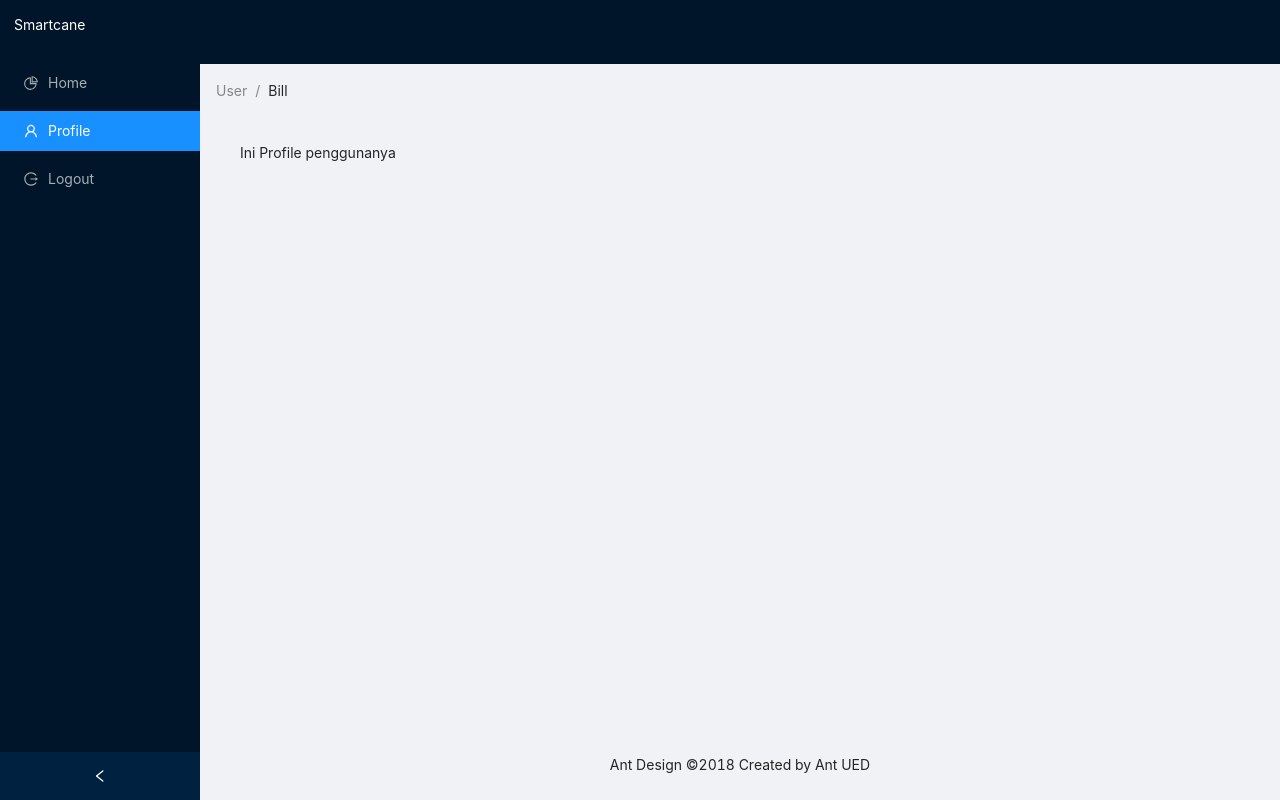
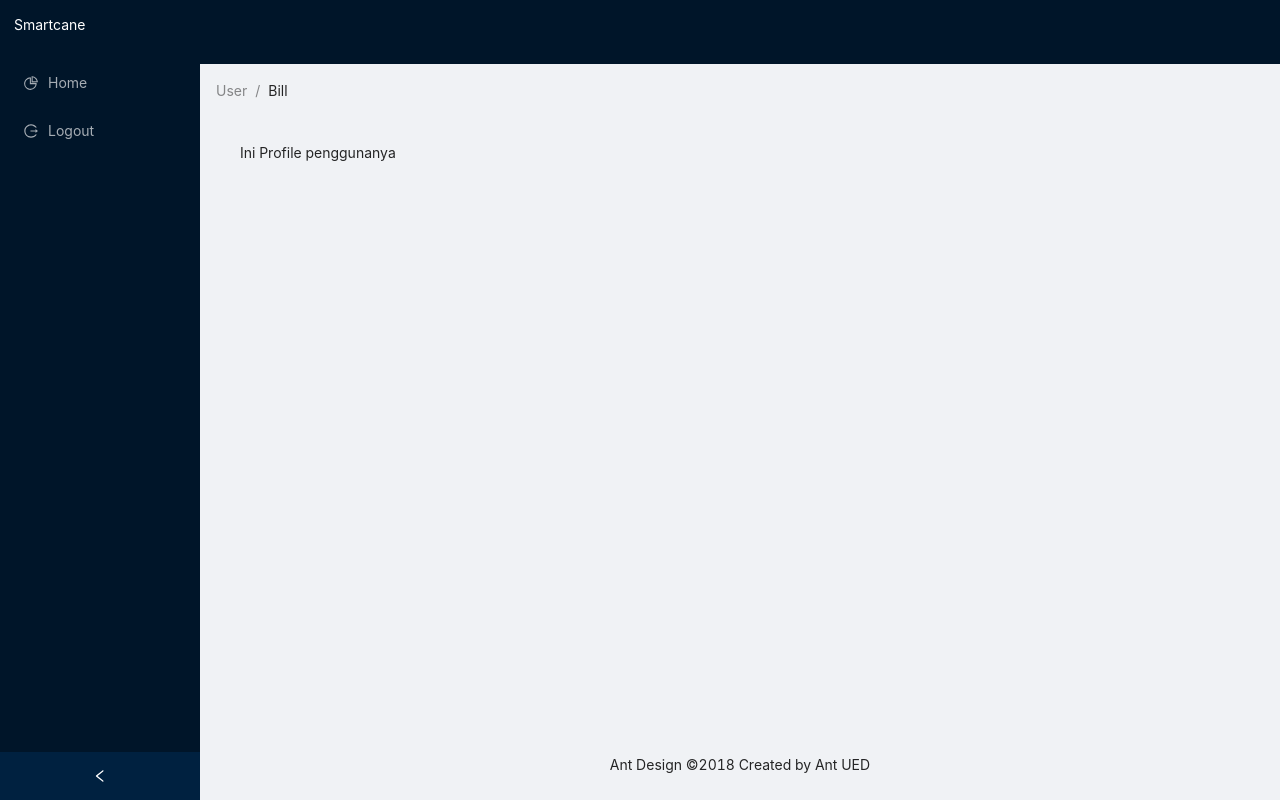
Before and after one commit to ilhamAdhim/smartcane-web-controller, a React (Create React App) app: page /Profile in a window 1280 px wide. Built offline with nearby package versions, Linux system fonts and the light colour scheme.

Commit message:
remove profile page

```diff
--- a/src/components/Sidebar.js
+++ b/src/components/Sidebar.js
@@ -24,9 +24,6 @@ const Sidebar = () => {
                 <Menu.Item key="/" icon={<PieChartOutlined />}>
                     <Link to="/">Home</Link>
                 </Menu.Item>
-                <Menu.Item key="/Profile" icon={<UserOutlined />}>
-                    <Link to="/Profile">Profile</Link>
-                </Menu.Item>
                 <Menu.Item key="/Login" icon={<LogoutOutlined />}>
                     <Link to="/">Logout</Link>
                 </Menu.Item>
```
